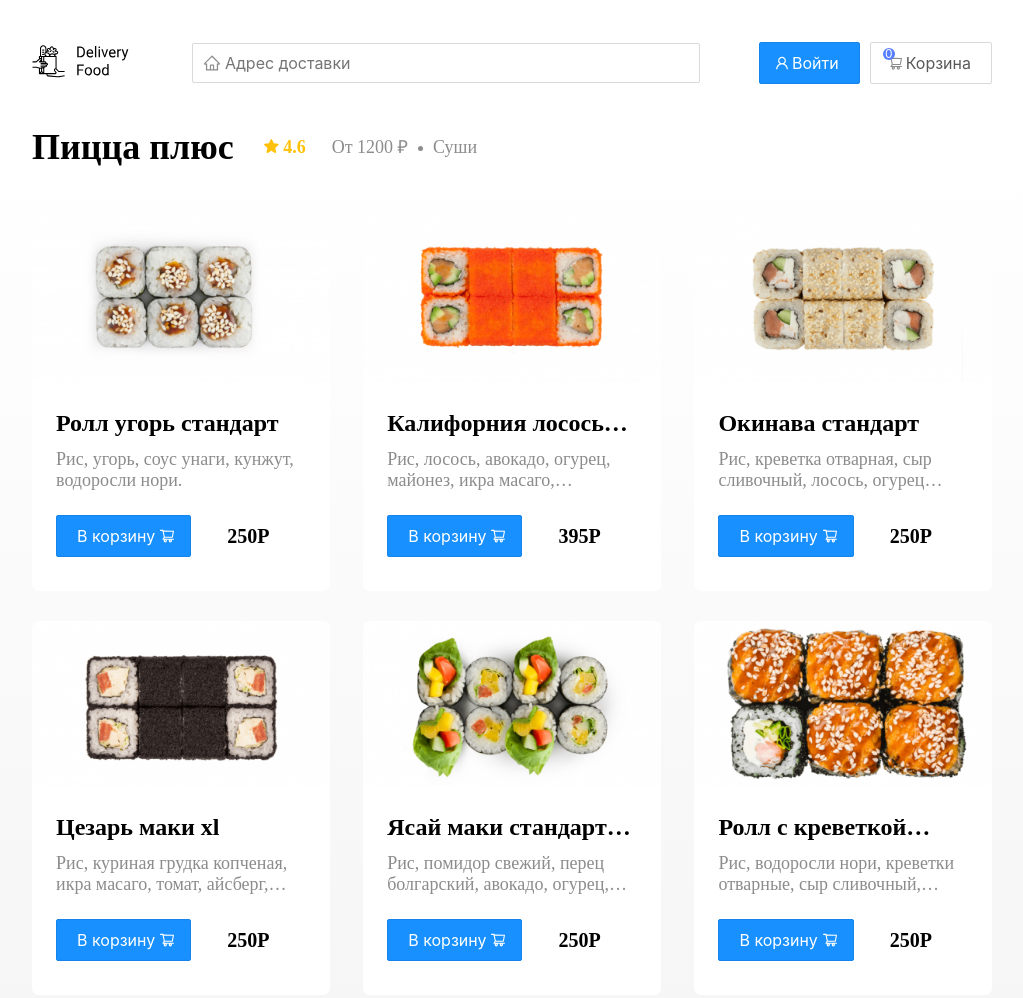
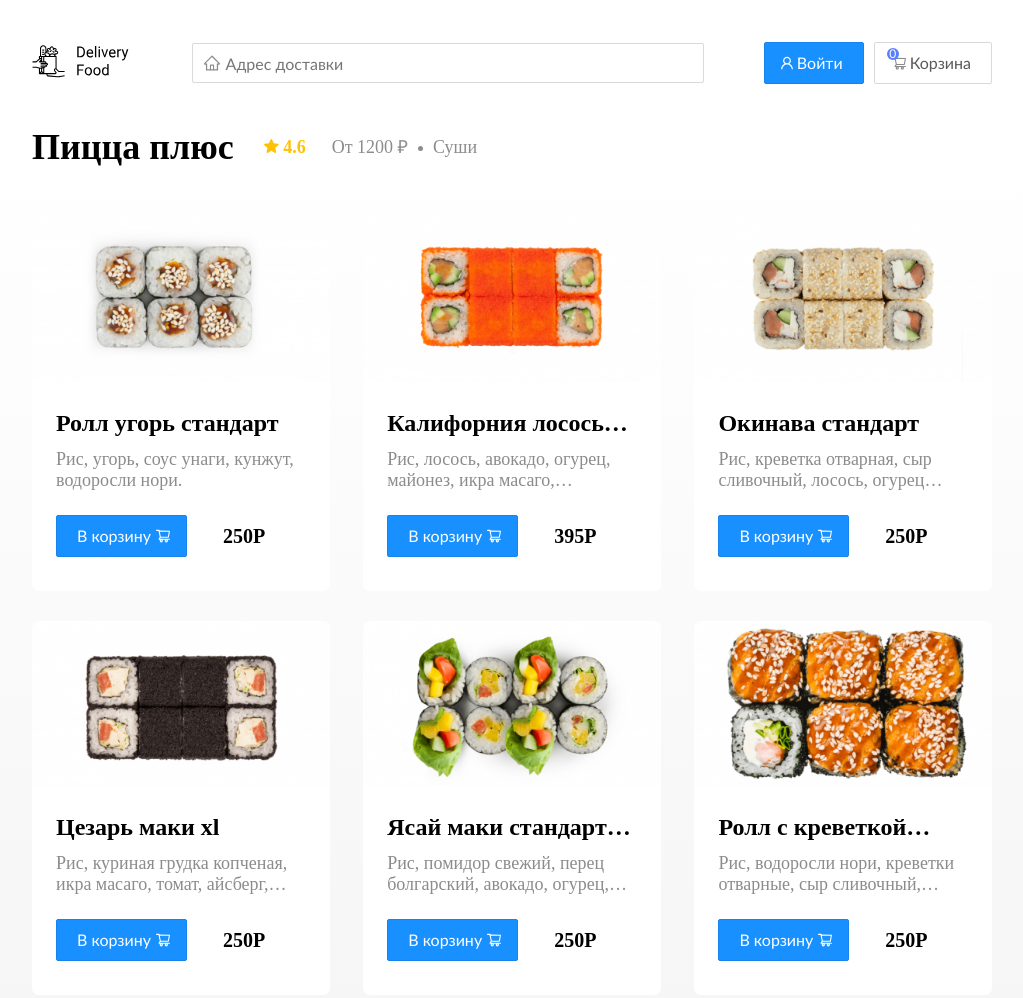
Before and after one commit to ARenatM/Delivery, a plain HTML site: page restaurant.html in a window 1280 px wide. Shown: the top 998 px of the page, without its empty margins (128-1151 px from the left). Drawn offline with Linux system fonts and the light colour scheme; a web font is replaced by a local one.

Commit message:
Update styles.css

```diff
--- a/css/styles.css
+++ b/css/styles.css
@@ -50,7 +50,8 @@ a {
 
   padding: 8px 16px;
 
-  font-family: "SF Pro Display";
+
+  font-family: "Calibri";
   font-style: normal;
   font-weight: normal;
   font-size: 16px;
@@ -96,7 +97,8 @@ a {
   box-sizing: border-box;
   border-radius: 2px;
 
-  font-family: "SF Pro Display";
+
+  font-family: "Calibri";
   font-style: normal;
   font-weight: normal;
   font-size: 16px;
```
